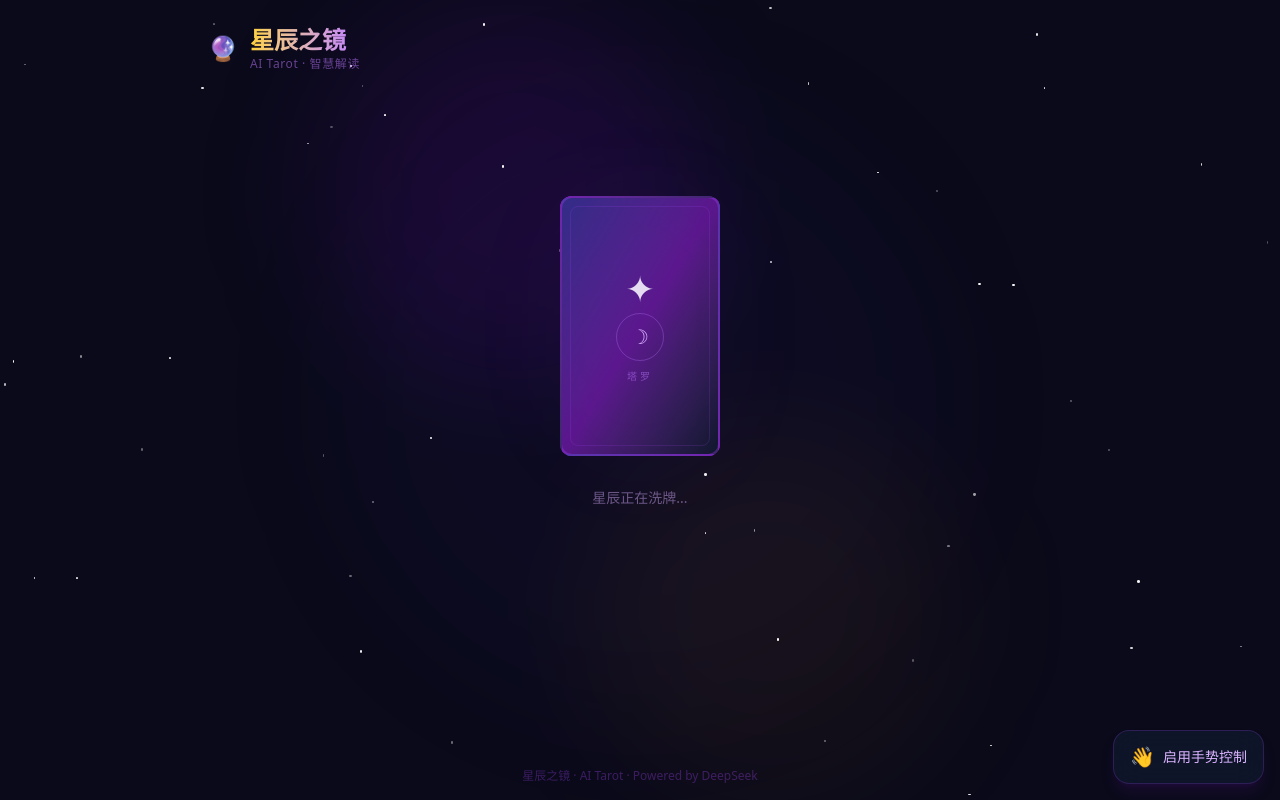
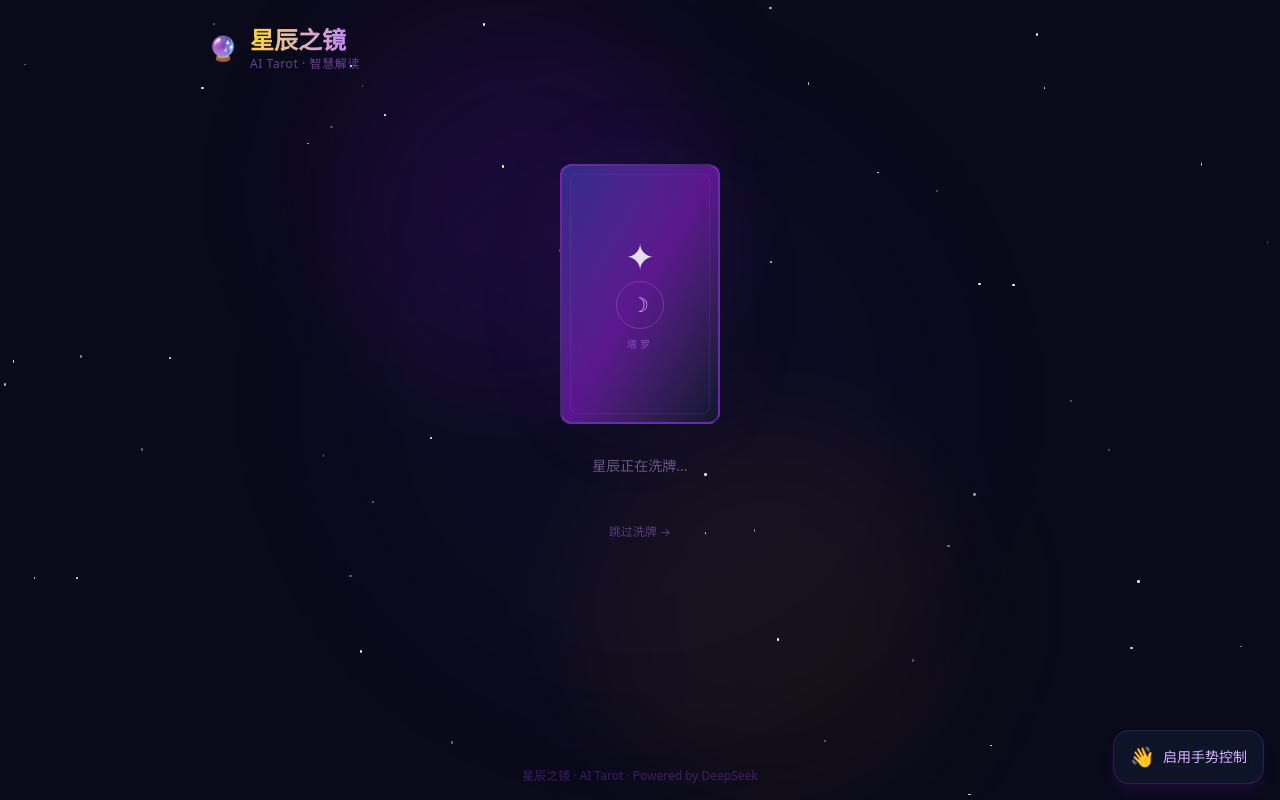
Before and after one commit to xie129716/tarot-ai, a Next.js app: page / in a window 1280 px wide. Both pictures are taken after a click on the button "✨ 开始占卜". Built offline with nearby package versions, Linux system fonts and the light colour scheme.

Commit message:
debug: shuffle logs + skip button + safety timeout

```diff
--- a/app/_components/CardDeck.tsx
+++ b/app/_components/CardDeck.tsx
@@ -12,9 +12,20 @@ export default function CardDeck({ isShuffling, onShuffleComplete }: CardDeckPro
   // Keep callback ref stable across re-renders
   const cbRef = useRef(onShuffleComplete);
   useEffect(() => { cbRef.current = onShuffleComplete; }, [onShuffleComplete]);
+  const hasFired = useRef(false);
+
+  useEffect(() => {
+    console.log('[CardDeck] Mounted | isShuffling:', isShuffling);
+    hasFired.current = false;
+  }, [isShuffling]);
 
   const handleComplete = () => {
-    console.log('[CardDeck] Shuffle animation complete');
+    if (hasFired.current) {
+      console.log('[CardDeck] onComplete fired AGAIN — ignoring duplicate');
+      return;
+    }
+    hasFired.current = true;
+    console.log('[CardDeck] Animation onComplete FIRED — calling callback');
     cbRef.current?.();
   };
 
--- a/app/page.tsx
+++ b/app/page.tsx
@@ -286,13 +286,14 @@ export default function HomePage() {
     }
   }, [isMobile, gestureEnabled]);
 
-  // Safety fallback: auto-transition from SHUFFLING after 4.5s if animation callback fails
+  // Safety fallback: auto-transition from SHUFFLING after 5s if animation callback fails
   useEffect(() => {
     if (phase !== 'SHUFFLING') return;
+    console.log('[page] SHUFFLING phase entered — safety timeout armed (5s)');
     const timer = setTimeout(() => {
-      console.log('[page] Shuffle safety timeout — forcing transition');
+      console.log('[page] Shuffle safety timeout FIRED — forcing transition');
       handleShuffleComplete();
-    }, 4500);
+    }, 5000);
     return () => clearTimeout(timer);
   }, [phase, handleShuffleComplete]);
 
@@ -430,6 +431,12 @@ export default function HomePage() {
             >
               <CardDeck isShuffling={true} onShuffleComplete={handleShuffleComplete} />
               <p className="text-purple-300/60 text-sm animate-pulse">星辰正在洗牌...</p>
+              <button
+                onClick={handleShuffleComplete}
+                className="text-xs text-purple-400/40 hover:text-purple-300 mt-4 transition-colors"
+              >
+                跳过洗牌 →
+              </button>
             </motion.div>
           )}
 
```
